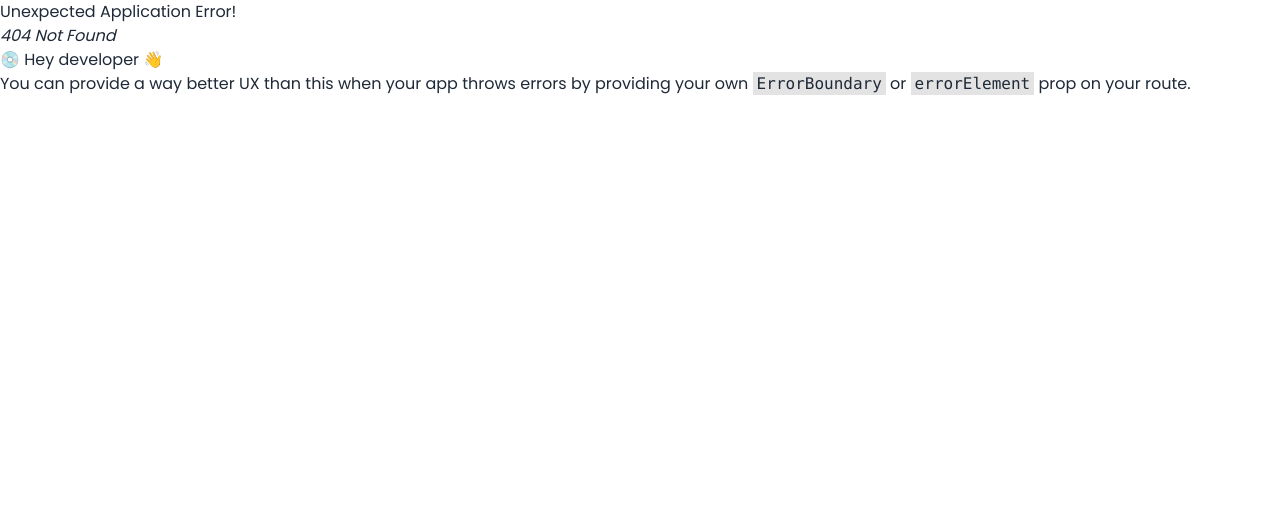
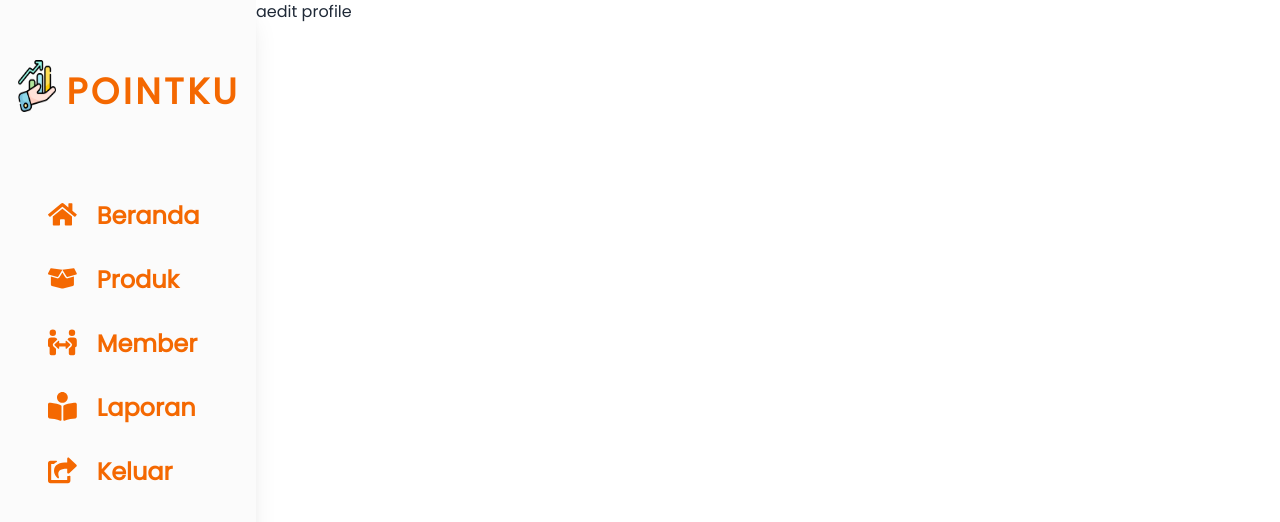
Before and after one commit to agungcahya122/PointKu, a React (Vite) app: page /profile in a window 1280 px wide. Before the commit this address had no page. Shown: the top 522 px of the page. Built offline with nearby package versions, Linux system fonts and the light colour scheme; a web font is replaced by a local one.

Commit message:
style: slicing edit profile page

```diff
--- a/package.json
+++ b/package.json
@@ -14,6 +14,7 @@
     "react": "^18.2.0",
     "react-dom": "^18.2.0",
     "react-icons": "^4.7.1",
+    "react-router": "^6.8.1",
     "react-router-dom": "^6.8.1",
     "sweetalert2": "^11.7.2"
   },
--- a/src/components/Card.tsx
+++ b/src/components/Card.tsx
@@ -1,6 +1,6 @@
 import React from "react";
 import product1 from "../assets/nik-IvREkzD580Q-unsplash.webp";
-import { Button } from "./InputGroup";
+import CustomButton from "./CustomButton";
 
 export default function Card() {
   return (
@@ -17,7 +17,7 @@ export default function Card() {
             $20
           </h2>
           <div className="card-actions">
-            <Button
+            <CustomButton
               id="btn-card"
               label="Tambah ke Keranjang"
               onClick={{}}
--- a/src/components/InputGroup.tsx
+++ /dev/null
@@ -1,62 +0,0 @@
-import React, { ButtonHTMLAttributes, FC, InputHTMLAttributes } from "react";
-
-interface ButtonProps extends ButtonHTMLAttributes<HTMLButtonElement> {
-  id?: string;
-  label?: string;
-  icon?: JSX.Element;
-  loading?: boolean;
-  onClick: any;
-}
-
-interface InputProps extends InputHTMLAttributes<HTMLInputElement> {
-  id?: string;
-  placeholder?: string;
-  type?: string;
-}
-
-const Button: FC<ButtonProps> = ({
-  id,
-  label,
-  icon,
-  loading,
-  onClick,
-  ...props
-}) => {
-  return (
-    <>
-      <button
-        id={id}
-        className={`${loading && "bg-gray-700 cursor-not-allowed"}`}
-        disabled={loading}
-        onClick={onClick}
-        {...props}
-      >
-        {icon} {label}
-      </button>
-    </>
-  );
-};
-
-const Input: FC<InputProps> = ({ id, placeholder, type, ...props }) => {
-  return (
-    <>
-      <input
-        id={id}
-        type={type}
-        placeholder={placeholder}
-        className="bg-slate-200 rounded-lg text-black p-2 border focus:outline-none focus:border-blue-900 focus:ring-1 focus:ring-blue-900"
-        {...props}
-      />
-    </>
-  );
-};
-
-const InputIcon: FC<InputProps> = ({ id, placeholder, type, ...props }) => {
-  return (
-    <>
-      <input id={id} type={type} placeholder={placeholder} {...props} />
-    </>
-  );
-};
-
-export { Button, Input, InputIcon };
--- a/src/components/SideNav.tsx
+++ b/src/components/SideNav.tsx
@@ -10,6 +10,9 @@ import {
 } from "react-icons/fa";
 import salesLogo from "../assets/sales.webp";
 import avatarIcon from "../assets/avatarIcon.webp";
+import CustomButton from "./CustomButton";
+
+import Home from "../pages/Home";
 
 export default function SideNav() {
   const navigate = useNavigate();
@@ -17,7 +20,6 @@ export default function SideNav() {
   return (
     <>
       <div className="min-h-screen w-[20rem] bg-BgSidebar shadow-xl  md:flex lg:flex">
-
         <div className="flex flex-col ">
           <div className="flex flex-row justify-center mt-10">
             <img src={salesLogo} className="w-2/12 mt-5" />
@@ -27,36 +29,48 @@ export default function SideNav() {
           </div>
           <ul className="mt-20 flex flex-col justify-center w-full">
             <li className="ml-5">
-              <button className="text-2xl text-orangeComponent font-poppins font-semibold ml-3 hover:bg-orangeComponent py-2 p-4 w-[80%] hover:text-white flex flex-row hover:rounded-xl">
-                <FaHome className="w-[1.8rem] h-[1.8rem]" />{" "}
-                <p className="ml-4">Beranda</p>
-              </button>
+              <CustomButton
+                id="btn-beranda"
+                icon={<FaHome className="w-[1.8rem] h-[1.8rem] mr-5" />}
+                label="Beranda"
+                className="text-2xl text-orangeComponent font-poppins font-semibold ml-3 hover:bg-orangeComponent py-2 p-4 w-[80%] hover:text-white flex flex-row hover:rounded-xl"
+              />
             </li>
             <li className="mt-4 ml-5">
-              <button className="text-2xl text-orangeComponent font-poppins font-semibold ml-3 hover:bg-orangeComponent py-2 p-4 w-[80%] hover:text-white flex flex-row hover:rounded-xl">
-                <FaBoxOpen className="w-[1.8rem] h-[1.8rem]" />
-                <p className="ml-4">Produk</p>
-              </button>
+              <CustomButton
+                id="btn-produk"
+                icon={<FaBoxOpen className="w-[1.8rem] h-[1.8rem] mr-5" />}
+                label="Produk"
+                className="text-2xl text-orangeComponent font-poppins font-semibold ml-3 hover:bg-orangeComponent py-2 p-4 w-[80%] hover:text-white flex flex-row hover:rounded-xl"
+              />
             </li>
             <li className="mt-4 ml-5">
-              <button className="text-2xl text-orangeComponent font-poppins font-semibold ml-3 hover:bg-orangeComponent py-2 p-4 w-[80%] hover:text-white flex flex-row hover:rounded-xl">
-                <FaPeopleArrows className="w-[1.8rem] h-[1.8rem]" />
-                <p className="ml-4">Member</p>
-              </button>
+              <CustomButton
+                id="btn-member"
+                icon={<FaPeopleArrows className="w-[1.8rem] h-[1.8rem] mr-5" />}
+                label="Member"
+                className="text-2xl text-orangeComponent font-poppins font-semibold ml-3 hover:bg-orangeComponent py-2 p-4 w-[80%] hover:text-white flex flex-row hover:rounded-xl"
+              />
             </li>
             <li className="mt-4 ml-5">
-              <button className="text-2xl text-orangeComponent font-poppins font-semibold ml-3 hover:bg-orangeComponent py-2 p-4 w-[80%] hover:text-white flex flex-row hover:rounded-xl">
-                <FaBookReader className="w-[1.8rem] h-[1.8rem]" />
-                <p className="ml-4">Laporan</p>
-              </button>
+              <CustomButton
+                id="btn-laporan"
+                icon={<FaBookReader className="w-[1.8rem] h-[1.8rem] mr-5" />}
+                label="Laporan"
+                className="text-2xl text-orangeComponent font-poppins font-semibold ml-3 hover:bg-orangeComponent py-2 p-4 w-[80%] hover:text-white flex flex-row hover:rounded-xl"
+              />
             </li>
             <li className="mt-4 ml-5">
-              <button className="text-2xl text-orangeComponent font-poppins font-semibold ml-3 hover:bg-orangeComponent py-2 p-4 w-[80%] hover:text-white flex flex-row hover:rounded-xl">
-                <FaShareSquare className="w-[1.8rem] h-[1.8rem]" />
-                <p className="ml-4">Keluar</p>
-              </button>
+              <CustomButton
+                id="btn-keluar"
+                icon={<FaShareSquare className="w-[1.8rem] h-[1.8rem] mr-5" />}
+                label="Keluar"
+                className="text-2xl text-orangeComponent font-poppins font-semibold ml-3 hover:bg-orangeComponent py-2 p-4 w-[80%] hover:text-white flex flex-row hover:rounded-xl"
+              />
             </li>
           </ul>
+          {true ? (
+            <>
               <div className="flex justify-center items-end min-h-screen  pb-10">
                 <div className="flex flex-col  items-center">
                   <img src={avatarIcon} className="w-3/12" />
@@ -66,14 +80,22 @@ export default function SideNav() {
                   <p className="text-md font-poppins font-semibold text-grey">
                     Tenant
                   </p>
-              <button className="px-6 py-2 bg-gray-200 text-black font-normal rounded-xl mt-3 hover:bg-black hover:text-white">
-                Buka Profil
-              </button>
+                  <Link to="/profile">
+                    <CustomButton
+                      id="btn-profil"
+                      label="Buka Profil"
+                      className="px-6 py-2 bg-gray-200 text-black font-normal rounded-xl mt-3 hover:bg-black hover:text-white"
+                    />
+                  </Link>
                   <p className="mt-5 font-poppins font-semibold text-lg">
                     @2023 Pointku App
                   </p>
                 </div>
               </div>
+            </>
+          ) : (
+            ""
+          )}
         </div>
       </div>
     </>
--- a/src/pages/Home.tsx
+++ b/src/pages/Home.tsx
@@ -1,11 +1,12 @@
 import Card from "../components/Card";
-import { Button } from "../components/InputGroup";
+
 import Layout from "../components/Layout";
 import SideNav from "../components/SideNav";
 import { FaShoppingCart } from "react-icons/fa";
 import { useState } from "react";
 
 import product1 from "../assets/nik-IvREkzD580Q-unsplash.webp";
+import CustomButton from "../components/CustomButton";
 
 const Home = () => {
   return (
@@ -89,7 +90,7 @@ const Content = () => {
             </div>
           </div>
         </div>
-        <Button
+        <CustomButton
           id="btn-loadMore"
           label="Lihat Lebih Banyak"
           onClick={{}}
@@ -156,7 +157,7 @@ const Keranjang = () => {
           </select>
         </div>
         <div className="mx-auto mt-10">
-          <Button
+          <CustomButton
             id="btn-continuePayment"
             label="Lanjutkan Pembayaran"
             onClick={{}}
@@ -191,7 +192,7 @@ const CardKeranjang = () => {
           <div className="flex flex-row justify-between">
             <h2 className="text-xl text-black mt-2 ml-3">$20</h2>
             <div className="flex flex-row mr-2">
-              <Button
+              <CustomButton
                 id="btn-add"
                 label="+"
                 onClick={addProduct}
@@ -199,7 +200,7 @@ const CardKeranjang = () => {
               />
               <p className="ml-3 text-xl text-black mt-1">{count}</p>
               {count === 1 ? (
-                <Button
+                <CustomButton
                   id="btn-add"
                   label="-"
                   onClick={decProduct}
@@ -207,7 +208,7 @@ const CardKeranjang = () => {
                   disabled
                 />
               ) : (
-                <Button
+                <CustomButton
                   id="btn-add"
                   label="-"
                   onClick={decProduct}
--- /dev/null
+++ b/src/pages/Profile.tsx
@@ -0,0 +1,197 @@
+import React from "react";
+import CustomButton from "../components/CustomButton";
+import Layout from "../components/Layout";
+import SideNav from "../components/SideNav";
+
+import { FaArrowCircleLeft, FaShoppingCart } from "react-icons/fa";
+import { Link } from "react-router-dom";
+import { CustomInput } from "../components/CustomInput";
+
+function Profile() {
+  return (
+    <Layout>
+      <div className="flex flex-row">
+        <div className="flex w-[20%] min-h-screen">
+          <SideNav />
+        </div>
+        <div className="flex w-[80%] min-h-screen">
+          <ShowProfile />
+        </div>
+      </div>
+    </Layout>
+  );
+}
+
+function ShowProfile() {
+  return (
+    <>
+      <div>a</div>
+      <Link to="/editProfile">edit profile</Link>
+    </>
+  );
+}
+
+function EditProfile() {
+  return (
+    <Layout>
+      <div className="flex flex-row">
+        <div className="flex w-[20%] min-h-screen">
+          <SideNav />
+        </div>
+        <div className="flex w-[80%] min-h-screen">
+          <div className="flex flex-col w-full overflow-hidden ">
+            <div className="flex flex-row h-[8rem] mt-10 ">
+              <div className="flex w-[40%] ">
+                <Link to="/profile">
+                  <CustomButton
+                    id="btn-kembaliProfil"
+                    icon={<FaArrowCircleLeft className="mr-5 mt-1" />}
+                    label="Kembali"
+                    className="text-2xl text-orangeComponent font-poppins font-semibold ml-20 mt-10 py-2 p-4   flex flex-row hover:rounded-xl "
+                  />
+                </Link>
+              </div>
+              <div className="flex w-[40%] ">
+                <div className="form-control ">
+                  <div className="input-group mt-10 ml-10">
+                    <button className="px-4 py-3 bg-slate-200 hover:bg-slate-300 ">
+                      <svg
+                        xmlns="http://www.w3.org/2000/svg"
+                        className="h-6 w-6 text-black "
+                        fill="none"
+                        viewBox="0 0 24 24"
+                        stroke="currentColor"
+                      >
+                        <path
+                          strokeLinecap="round"
+                          strokeLinejoin="round"
+                          strokeWidth="2"
+                          d="M21 21l-6-6m2-5a7 7 0 11-14 0 7 7 0 0114 0z"
+                        />
+                      </svg>
+                    </button>
+                    <input
+                      type="text"
+                      placeholder="Pencarian..."
+                      className="input bg-slate-200  placeholder-black w-[27rem]"
+                    />
+                  </div>
+                  <div></div>
+                </div>
+              </div>
+              <div className="flex w-[20%] justify-start items-center">
+                <FaShoppingCart className="text-black w-[4rem] h-[4rem] border-1 border-slate-300 p-3 rounded-md border-2" />
+              </div>
+            </div>
+            <div className=" w-full">
+              <h1 className="text-4xl font-bold font-poppins mt-20 ">
+                Edit Profile Tenant
+              </h1>
+              <div className="flex flex-row">
+                <div className="flex-1 flex-col ">
+                  <div className="form-control w-full mt-16">
+                    <label className="label">
+                      <span className="label-text text-lg text-black">
+                        Nama Toko :
+                      </span>
+                    </label>
+                    <CustomInput
+                      id="input-nama"
+                      type="text"
+                      placeholder="Type here"
+                      className="input input-bordered w-10/12 "
+                    />
+                    <label className="label mt-8">
+                      <span className="label-text text-lg text-black">
+                        Email :
+                      </span>
+                    </label>
+                    <CustomInput
+                      id="input-nama"
+                      type="email"
+                      placeholder="Type here"
+                      className="input input-bordered w-10/12 "
+                    />
+                    <label className="label mt-8">
+                      <span className="label-text text-lg text-black    ">
+                        Password :
+                      </span>
+                    </label>
+                    <CustomInput
+                      id="input-nama"
+                      type="password"
+                      placeholder="Type here"
+                      className="input input-bordered w-10/12"
+                    />
+                  </div>
+                  <CustomButton
+                    id="btn-perbaruiTenant"
+                    label="Perbarui Profil"
+                    className="py-3 px-10 w-6/12 text-lg bg-orangeComponent text-white rounded-xl mt-10 hover:bg-orange-700"
+                  />
+                </div>
+                <div className="flex-1 flex-col ">
+                  {" "}
+                  <div className="form-control w-full mt-16">
+                    <label className="label">
+                      <span className="label-text text-lg text-black">
+                        No. Telepon:
+                      </span>
+                    </label>
+                    <CustomInput
+                      id="input-nama"
+                      type="text"
+                      placeholder="Type here"
+                      className="input input-bordered w-10/12 "
+                    />
+                    <label className="label mt-8">
+                      <span className="label-text text-lg text-black">
+                        Alamat
+                      </span>
+                    </label>
+                    <textarea
+                      id="input-nama"
+                      placeholder="Type here"
+                      className="input input-bordered w-10/12 h-[11rem]"
+                    ></textarea>
+                  </div>
+                </div>
+              </div>
+            </div>
+          </div>
+        </div>
+      </div>
+    </Layout>
+  );
+}
+
+const CartDrawer = () => {
+  return (
+    <>
+      <div className="drawer drawer-end">
+        <input id="my-drawer-4" type="checkbox" className="drawer-toggle" />
+        <div className="drawer-content">
+          <label
+            htmlFor="my-drawer-4"
+            className="drawer-button btn btn-primary"
+          >
+            Open drawer
+          </label>
+        </div>
+        <div className="drawer-side">
+          <label htmlFor="my-drawer-4" className="drawer-overlay"></label>
+          <ul className="menu p-4 w-80 bg-base-100 text-base-content">
+            <li>
+              <a>Sidebar Item 1</a>
+            </li>
+            <li>
+              <a>Sidebar Item 2</a>
+            </li>
+          </ul>
+        </div>
+      </div>
+    </>
+  );
+};
+
+export { Profile, ShowProfile, EditProfile };
```
Also changed, not shown: src/routes/App.tsx (+9 -0 lines), 1 other file (tests, documents, lock files or other folders). Lines whose indentation alone changed are shown as unchanged.
